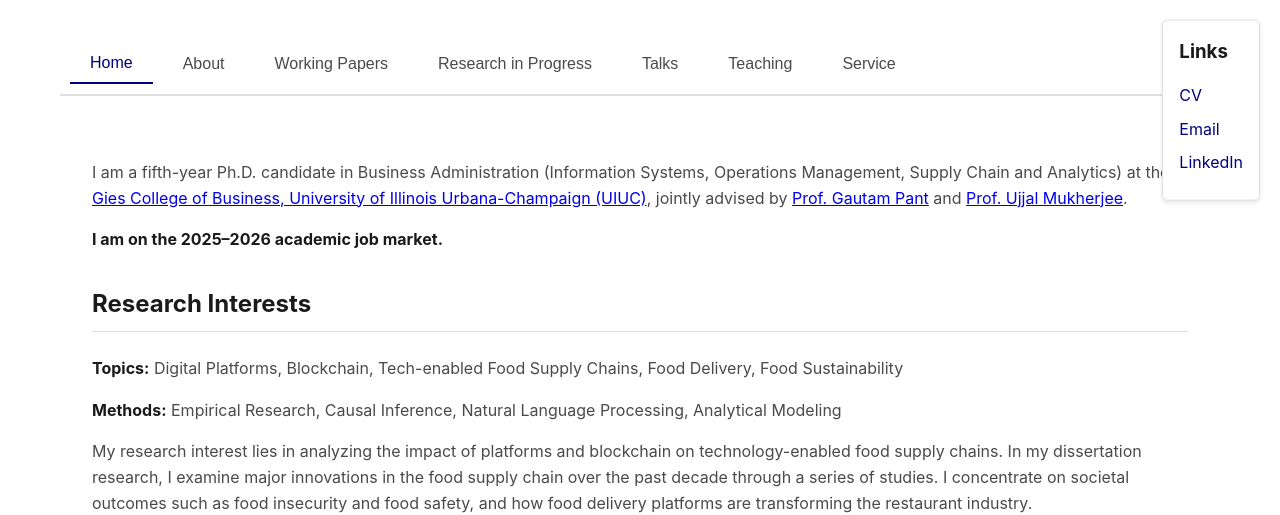
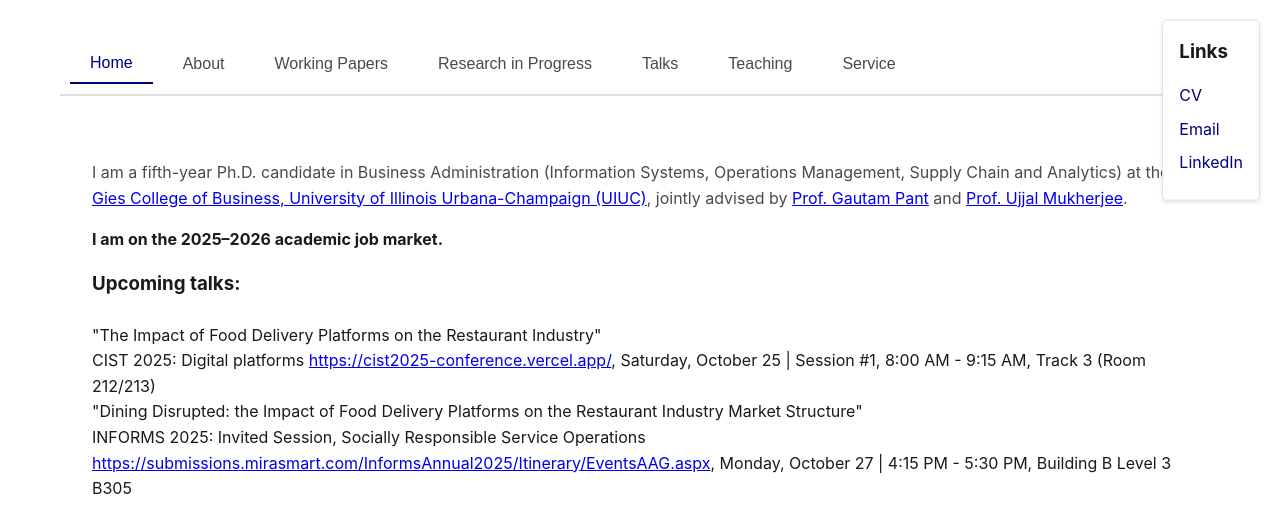
Before and after one commit to srinivassandeep/srinivassandeep.github.io, a plain HTML site: page index.html in a window 1280 px wide. Shown: the part 290-805 px from the top of the page. Drawn offline with Linux system fonts and the light colour scheme.

Commit message:
Add files via upload

```diff
--- a/index.html
+++ b/index.html
@@ -28,10 +28,23 @@
         <button class="tab" onclick="showTab('teaching')">Teaching</button>
         <button class="tab" onclick="showTab('service')">Service</button>
     </nav>
-    <main>
-        <section id="home" class="tab-content" style="display:block;">
+            <main>
+                <section id="home" class="tab-content" style="display:block;">
             <p>I am a fifth-year Ph.D. candidate in Business Administration (Information Systems, Operations Management, Supply Chain and Analytics) at the <a href="https://giesbusiness.illinois.edu/" target="_blank">Gies College of Business, University of Illinois Urbana-Champaign (UIUC)</a>, jointly advised by <a href="https://giesbusiness.illinois.edu/profile/gautam-pant" target="_blank">Prof. Gautam Pant</a> and <a href="https://giesbusiness.illinois.edu/profile/ujjal-mukherjee" target="_blank">Prof. Ujjal Mukherjee</a>.</p>
             <p><strong>I am on the 2025–2026 academic job market.</strong></p>
+
+            <div class="upcoming-talks">
+                <h3>Upcoming talks:</h3>
+                <div class="talk-item">
+                    <div class="talk-title">"The Impact of Food Delivery Platforms on the Restaurant Industry"</div>
+                    <div class="talk-details">CIST 2025: Digital platforms <a href="https://cist2025-conference.vercel.app/" target="_blank">https://cist2025-conference.vercel.app/</a>, Saturday, October 25 | Session #1, 8:00 AM - 9:15 AM, Track 3 (Room 212/213)</div>
+                </div>
+                <div class="talk-item">
+                    <div class="talk-title">"Dining Disrupted: the Impact of Food Delivery Platforms on the Restaurant Industry Market Structure"</div>
+                    <div class="talk-details">INFORMS 2025: Invited Session, Socially Responsible Service Operations <a href="https://submissions.mirasmart.com/InformsAnnual2025/Itinerary/EventsAAG.aspx" target="_blank">https://submissions.mirasmart.com/InformsAnnual2025/Itinerary/EventsAAG.aspx</a>, Monday, October 27 | 4:15 PM - 5:30 PM, Building B Level 3 B305</div>
+                </div>
+            </div>
+
             <div class="research-interests">
                 <h3>Research Interests</h3>
                 <p><strong>Topics:</strong> Digital Platforms, Blockchain, Tech-enabled Food Supply Chains, Food Delivery, Food Sustainability</p>
```
